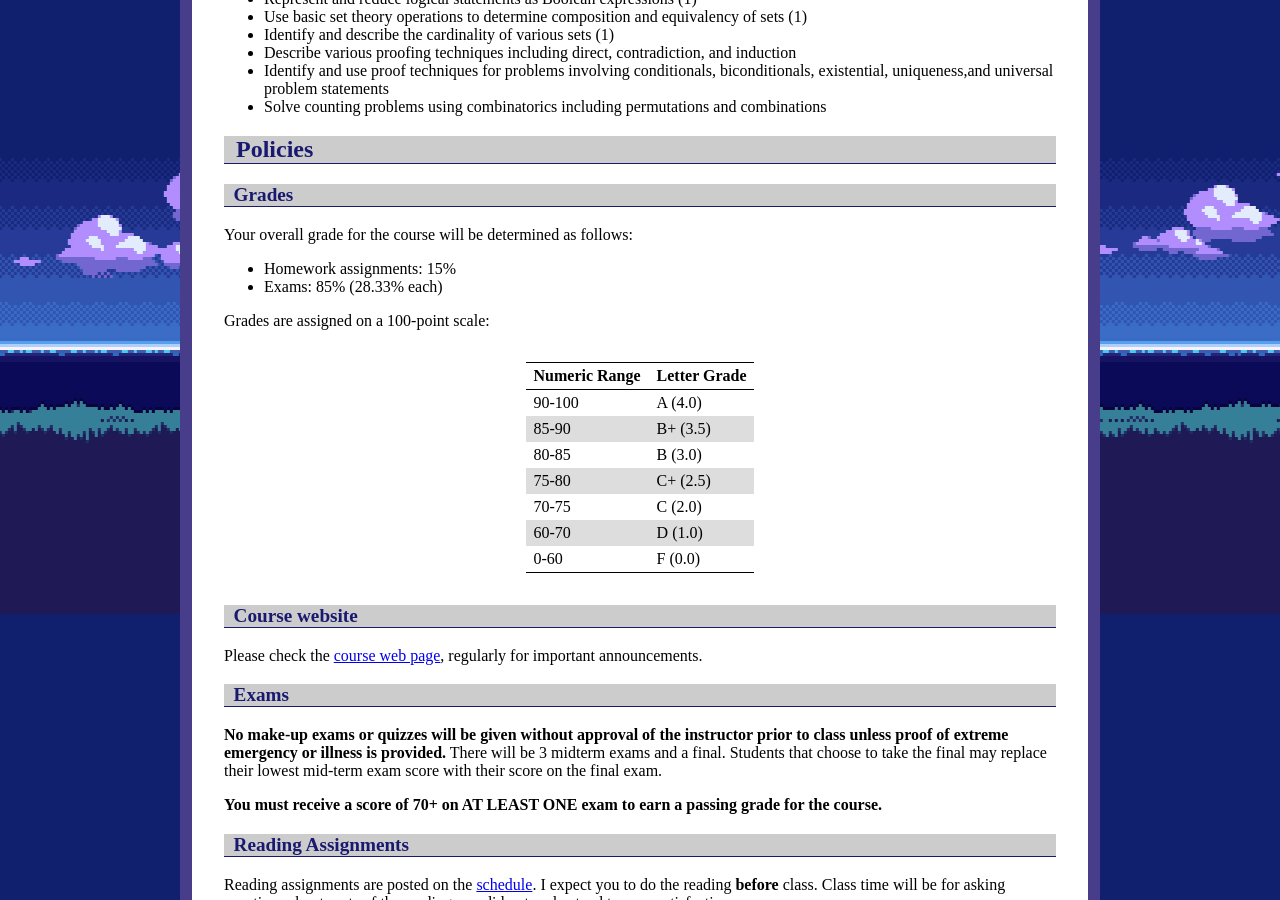
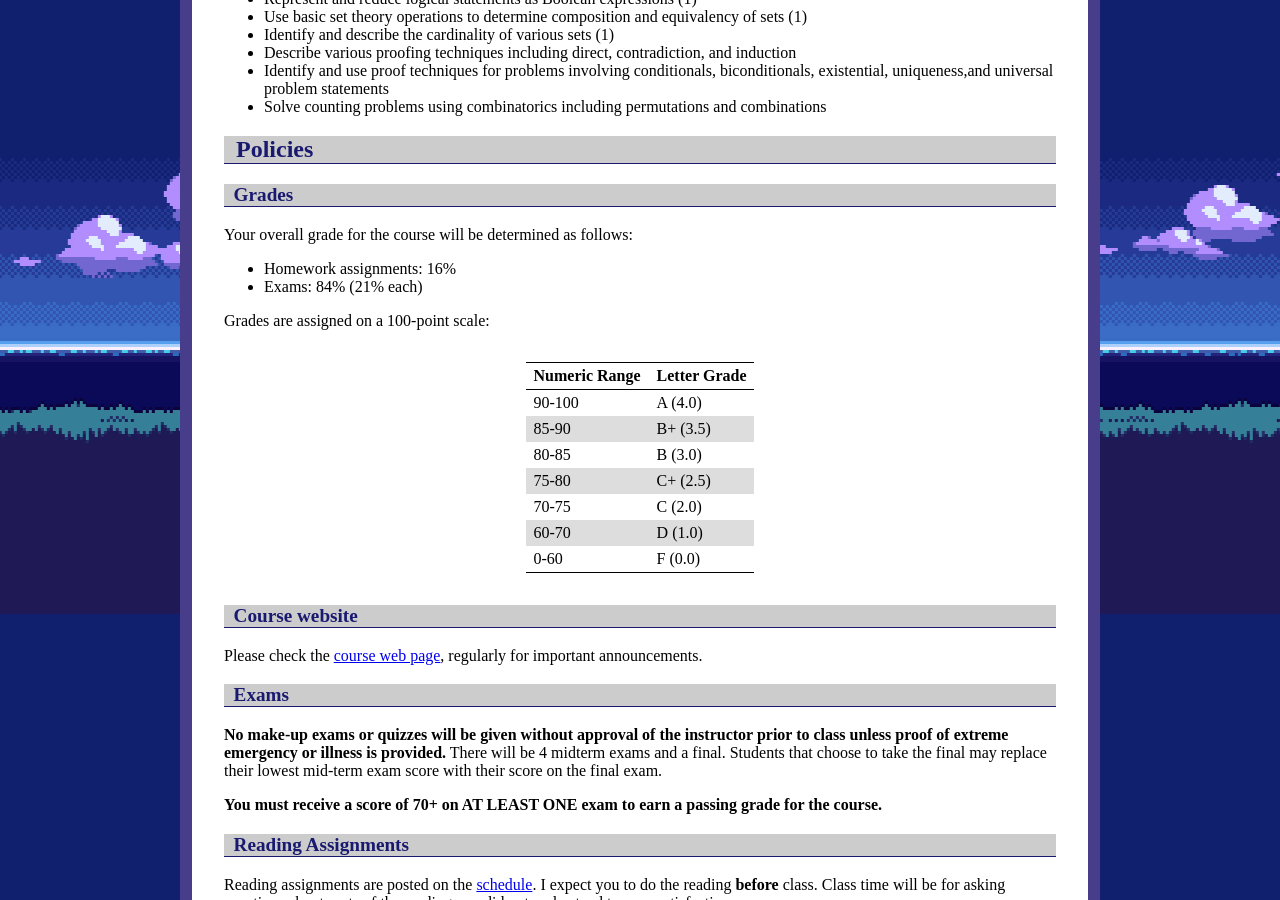
Before and after one commit to ycpcs/ece335-fall2025, a Jekyll site: the page built from syllabus.md, in a window 1280 px wide and 900 px high, scrolled down 1186 px. Built offline with Jekyll 4.4.1, drawn with Linux system fonts in a browser that asks for light colours.

Commit message:
update syllabus
update syllabus

```diff
--- a/syllabus.md
+++ b/syllabus.md
@@ -75,8 +75,8 @@ By the end of this course, you will be able to (letters in parentheses indicate
 
 Your overall grade for the course will be determined as follows:
 
--   Homework assignments: 15%
--   Exams: 85% (28.33% each)
+-   Homework assignments: 16%
+-   Exams: 84% (21% each)
 
 Grades are assigned on a 100-point scale:
 
@@ -100,7 +100,7 @@ announcements.
 
 **No make-up exams or quizzes will be given without approval of the
 instructor prior to class unless proof of extreme emergency or illness
-is provided.** There will be 3 midterm exams and a final. Students that choose to take the final may replace their lowest mid-term exam score with their score on the final exam.
+is provided.** There will be 4 midterm exams and a final. Students that choose to take the final may replace their lowest mid-term exam score with their score on the final exam.
 
 **You must receive a score of 70+ on AT LEAST ONE exam to earn a passing grade for the course.**
 
```
